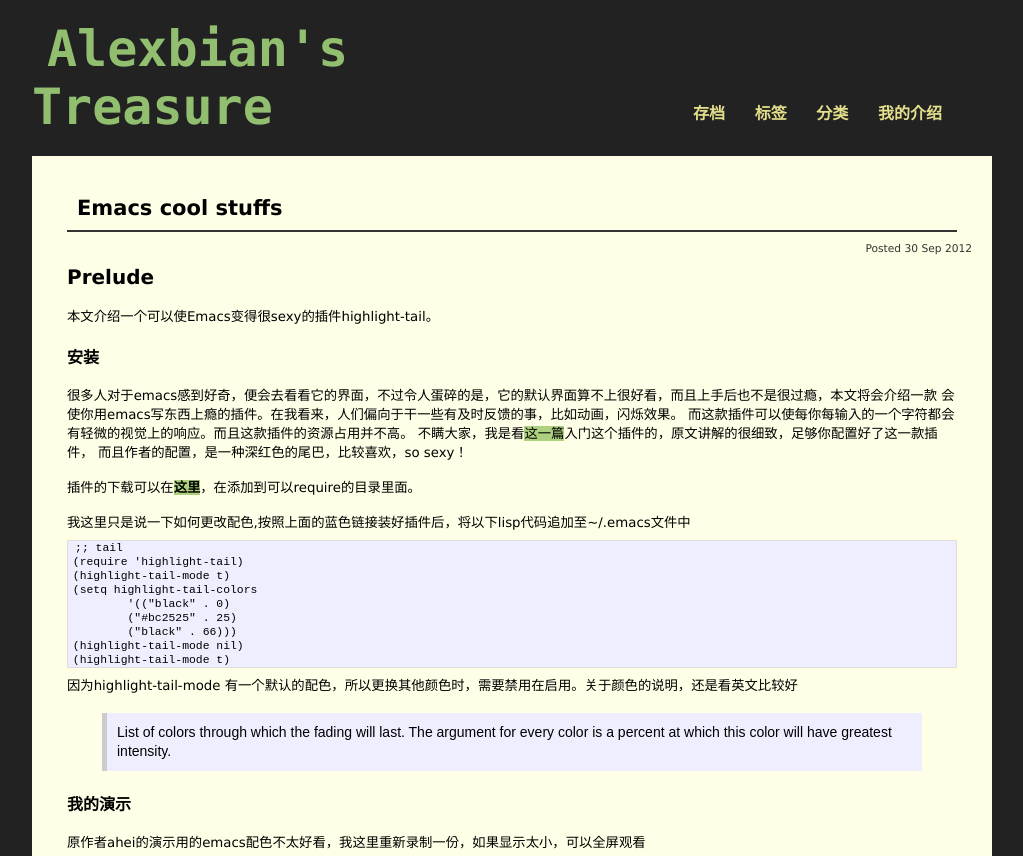
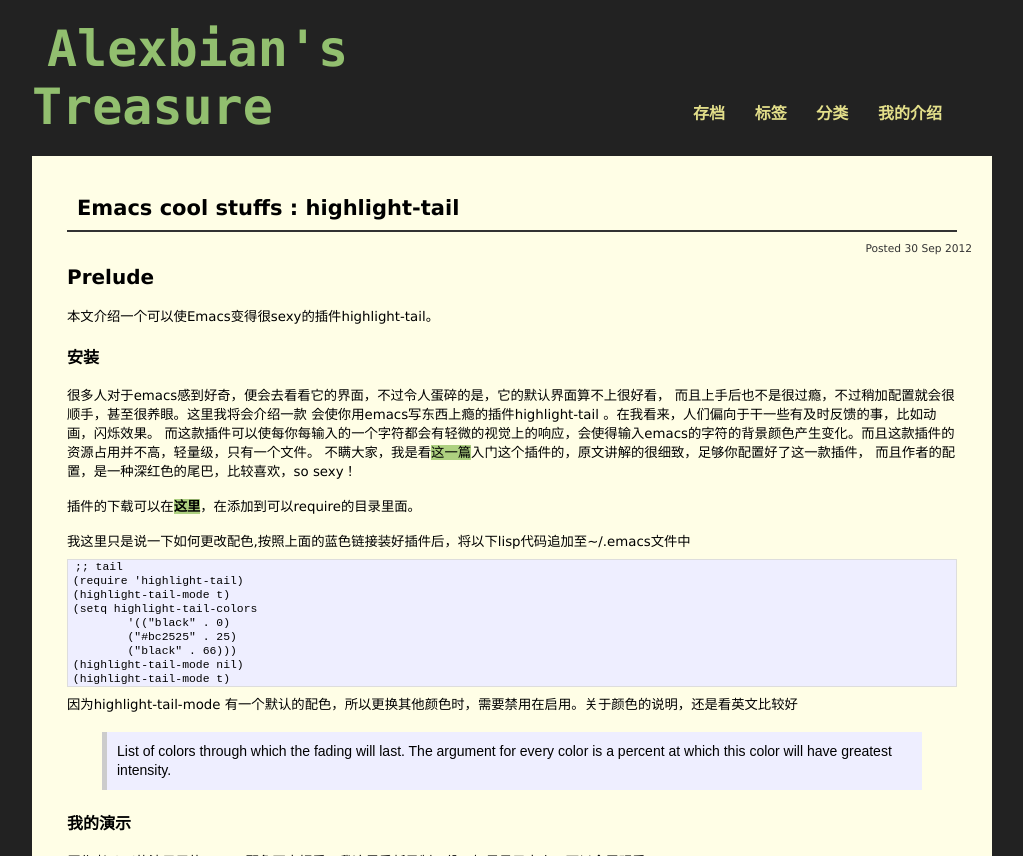
Before and after one commit to alexorg/dbian.github.com, a Jekyll site: the page built from _posts/2012-09-30-emacs-cool-stuffs.md, in a window 1280 px wide, cut to the strip 0-856 px from the top of the page. Shown: the whole strip, without its empty margins (128-1151 px from the left). Built offline with Jekyll 4.4.1, drawn with Linux system fonts in a browser that asks for light colours; comment, search, counter and statistics services are not loaded.

Commit message:
new post;modify post->ht

```diff
--- a/_posts/2012-09-30-emacs-cool-stuffs.md
+++ b/_posts/2012-09-30-emacs-cool-stuffs.md
@@ -1,6 +1,6 @@
 ---
 layout: post
-title: "Emacs cool stuffs"
+title: "Emacs cool stuffs : highlight-tail"
 description: ""
 category: geek
 tags: [emacs, cool things]
@@ -12,9 +12,10 @@
 ### 安装 ###
 
 
-很多人对于emacs感到好奇，便会去看看它的界面，不过令人蛋碎的是，它的默认界面算不上很好看，而且上手后也不是很过瘾，本文将会介绍一款
-会使你用emacs写东西上瘾的插件。在我看来，人们偏向于干一些有及时反馈的事，比如动画，闪烁效果。
-而这款插件可以使每你每输入的一个字符都会有轻微的视觉上的响应。而且这款插件的资源占用并不高。
+很多人对于emacs感到好奇，便会去看看它的界面，不过令人蛋碎的是，它的默认界面算不上很好看，
+而且上手后也不是很过瘾，不过稍加配置就会很顺手，甚至很养眼。这里我将会介绍一款
+会使你用emacs写东西上瘾的插件highlight-tail 。在我看来，人们偏向于干一些有及时反馈的事，比如动画，闪烁效果。
+而这款插件可以使每你每输入的一个字符都会有轻微的视觉上的响应，会使得输入emacs的字符的背景颜色产生变化。而且这款插件的资源占用并不高，轻量级，只有一个文件。
 不瞒大家，我是看[这一篇](http://emacser.com/highlight-tail.htm)入门这个插件的，原文讲解的很细致，足够你配置好了这一款插件，
 而且作者的配置，是一种深红色的尾巴，比较喜欢，so sexy！
 
```
Also changed, not shown: _posts/2012-10-02-happy.md (added, +10 -0 lines).
